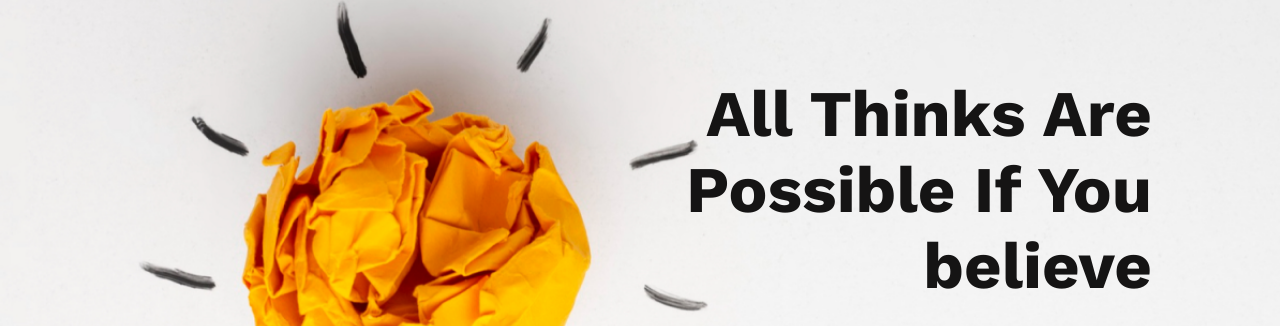
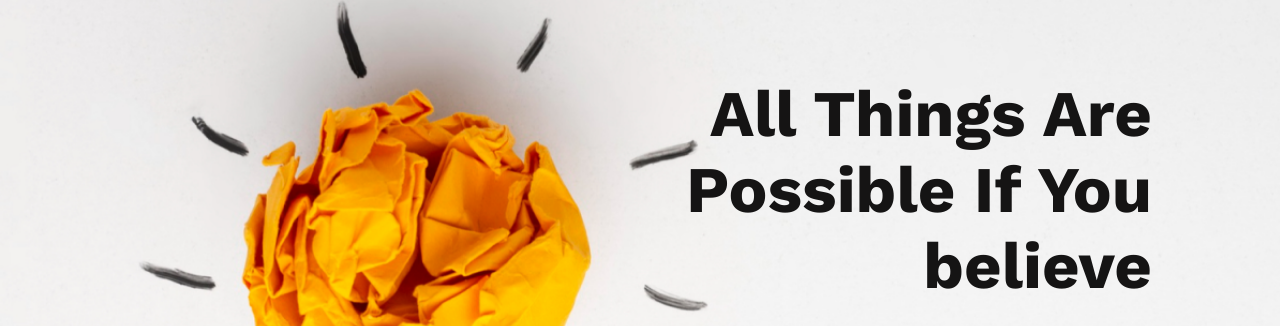
Before and after one commit to rahathossenantor/new-me, a plain HTML site: page index.html in a window 1280 px wide. Shown: the part 159-485 px from the top of the page. Drawn offline with nearby package versions, Linux system fonts and the light colour scheme.

Commit message:
spelling corrected

```diff
--- a/index.html
+++ b/index.html
@@ -12,7 +12,7 @@
         <section id="banner">
             <div class="banner-content"></div>
             <div class="banner-content">
-                <h1 class="heading-title">All Thinks Are Possible If You believe</h1>
+                <h1 class="heading-title">All Things Are Possible If You believe</h1>
                 <p class="heading-description">There are many variations of passages of Lorem Ipsum available, but the
                     majority have suffered alteration in some form, by injected humour, or randomised words</p>
                 <button class="btn-primary"><i class="fa-solid fa-phone"></i> Contact Us</button>
```
